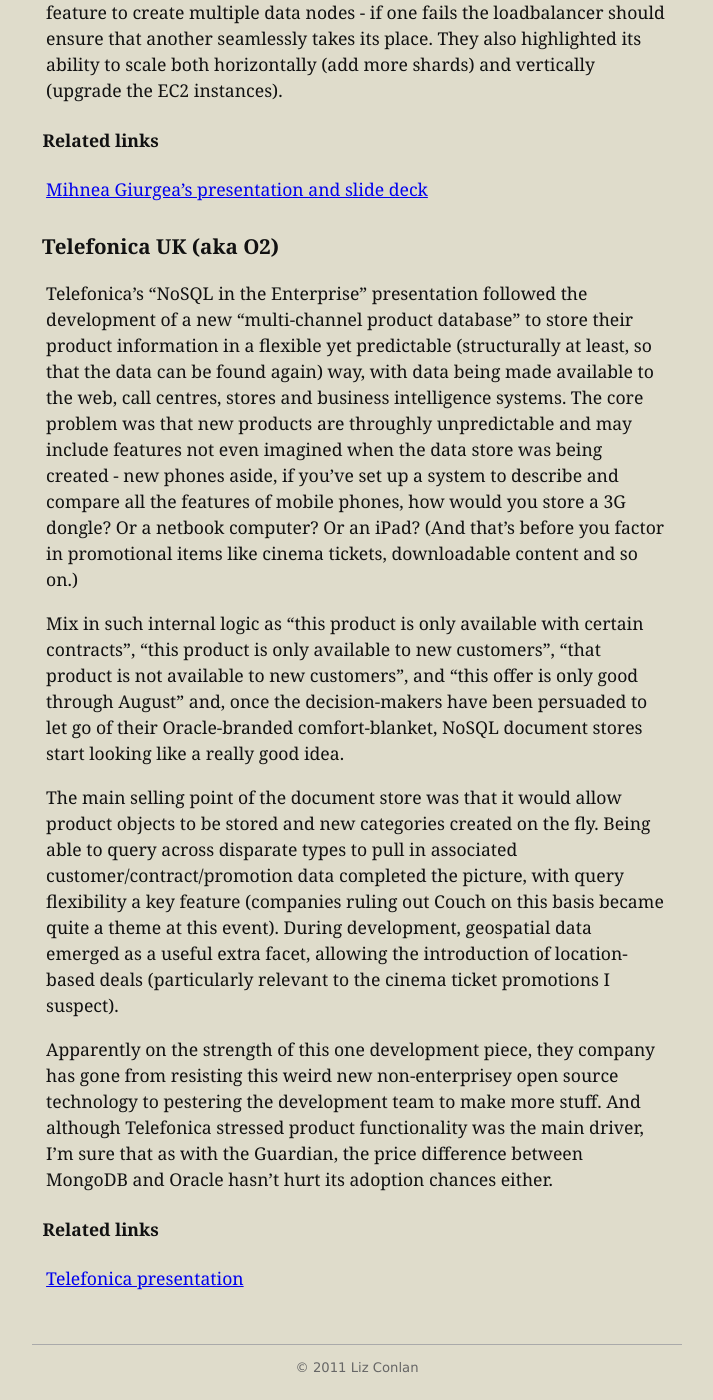
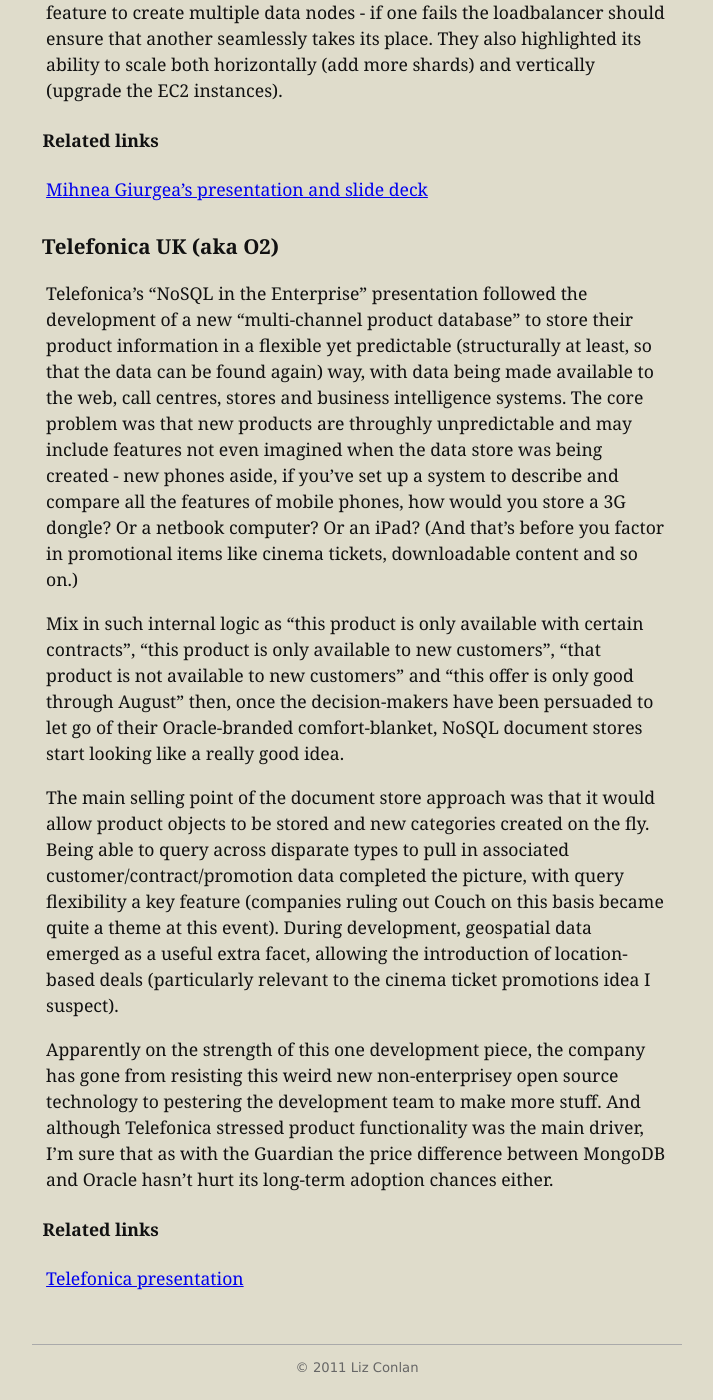
Before and after one commit to lizconlan/lizconlan.github.com, a Jekyll site: the page built from _posts/2011-09-21-mongouk-2011.md, in a window 1280 px wide and 1400 px high, scrolled down 2788 px. Shown: the whole window, without its empty margins (283-996 px from the left). Built offline with Jekyll 4.4.1, drawn with Linux system fonts in a browser that asks for light colours.

Commit message:
Note to self: proof-read first *then* hit save

```diff
--- a/_posts/2011-09-21-mongouk-2011.md
+++ b/_posts/2011-09-21-mongouk-2011.md
@@ -65,11 +65,11 @@
 
 Telefonica's "NoSQL in the Enterprise" presentation followed the development of a new "multi-channel product database" to store their product information in a flexible yet predictable (structurally at least, so that the data can be found again) way, with data being made available to the web, call centres, stores and business intelligence systems. The core problem was that new products are throughly unpredictable and may include features not even imagined when the data store was being created - new phones aside, if you've set up a system to describe and compare all the features of mobile phones, how would you store a 3G dongle? Or a netbook computer? Or an iPad? (And that's before you factor in promotional items like cinema tickets, downloadable content and so on.)
 
-Mix in such internal logic as "this product is only available with certain contracts", "this product is only available to new customers", "that product is not available to new customers", and "this offer is only good through August" and, once the decision-makers have been persuaded to let go of their Oracle-branded comfort-blanket, NoSQL document stores start looking like a really good idea.
+Mix in such internal logic as "this product is only available with certain contracts", "this product is only available to new customers", "that product is not available to new customers" and "this offer is only good through August" then, once the decision-makers have been persuaded to let go of their Oracle-branded comfort-blanket, NoSQL document stores start looking like a really good idea.
 
-The main selling point of the document store was that it would allow product objects to be stored and new categories created on the fly. Being able to query across disparate types to pull in associated customer/contract/promotion data completed the picture, with query flexibility a key feature (companies ruling out Couch on this basis became quite a theme at this event). During development, geospatial data emerged as a useful extra facet, allowing the introduction of location-based deals (particularly relevant to the cinema ticket promotions I suspect).
+The main selling point of the document store approach was that it would allow product objects to be stored and new categories created on the fly. Being able to query across disparate types to pull in associated customer/contract/promotion data completed the picture, with query flexibility a key feature (companies ruling out Couch on this basis became quite a theme at this event). During development, geospatial data emerged as a useful extra facet, allowing the introduction of location-based deals (particularly relevant to the cinema ticket promotions idea I suspect).
 
-Apparently on the strength of this one development piece, they company has gone from resisting this weird new non-enterprisey open source technology to pestering the development team to make more stuff. And although Telefonica stressed product functionality was the main driver, I'm sure that as with the Guardian, the price difference between MongoDB and Oracle hasn't hurt its adoption chances either.
+Apparently on the strength of this one development piece, the company has gone from resisting this weird new non-enterprisey open source technology to pestering the development team to make more stuff. And although Telefonica stressed product functionality was the main driver, I'm sure that as with the Guardian the price difference between MongoDB and Oracle hasn't hurt its long-term adoption chances either.
 
 #### Related links
 
```
